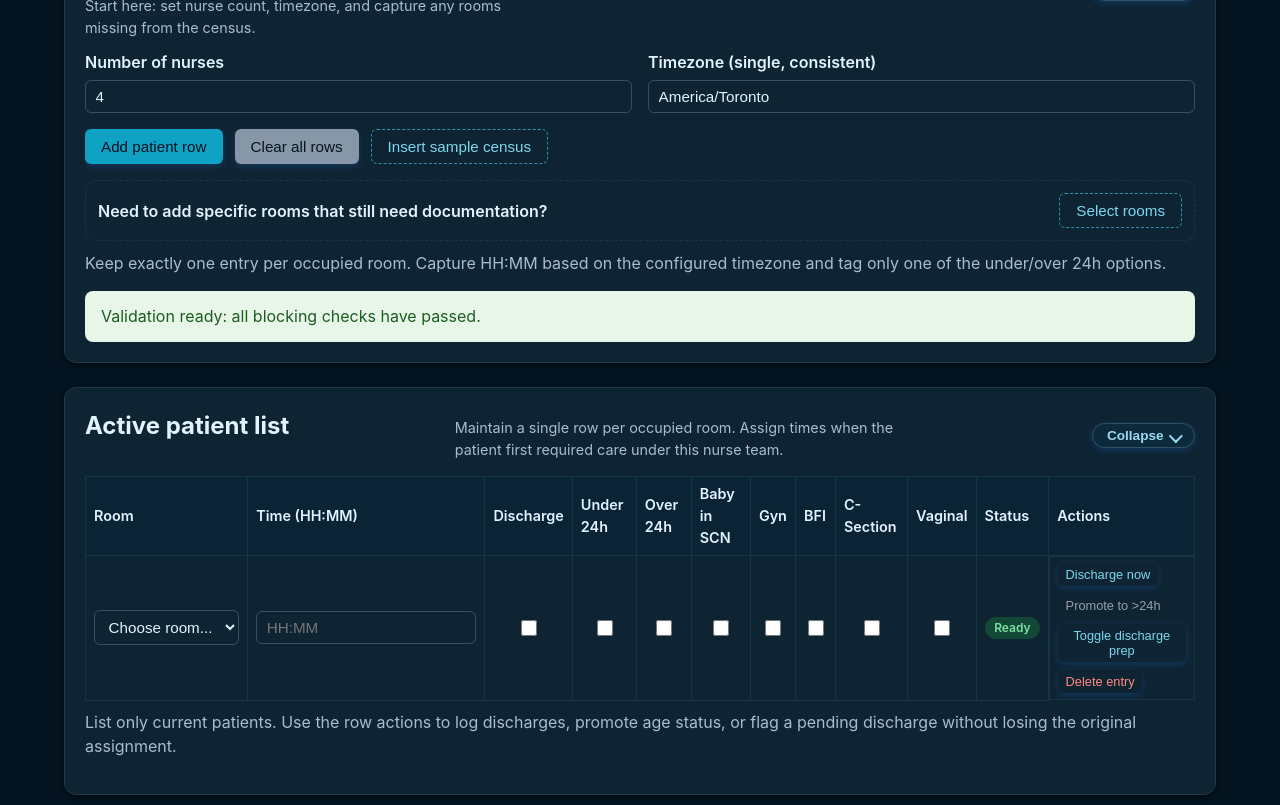
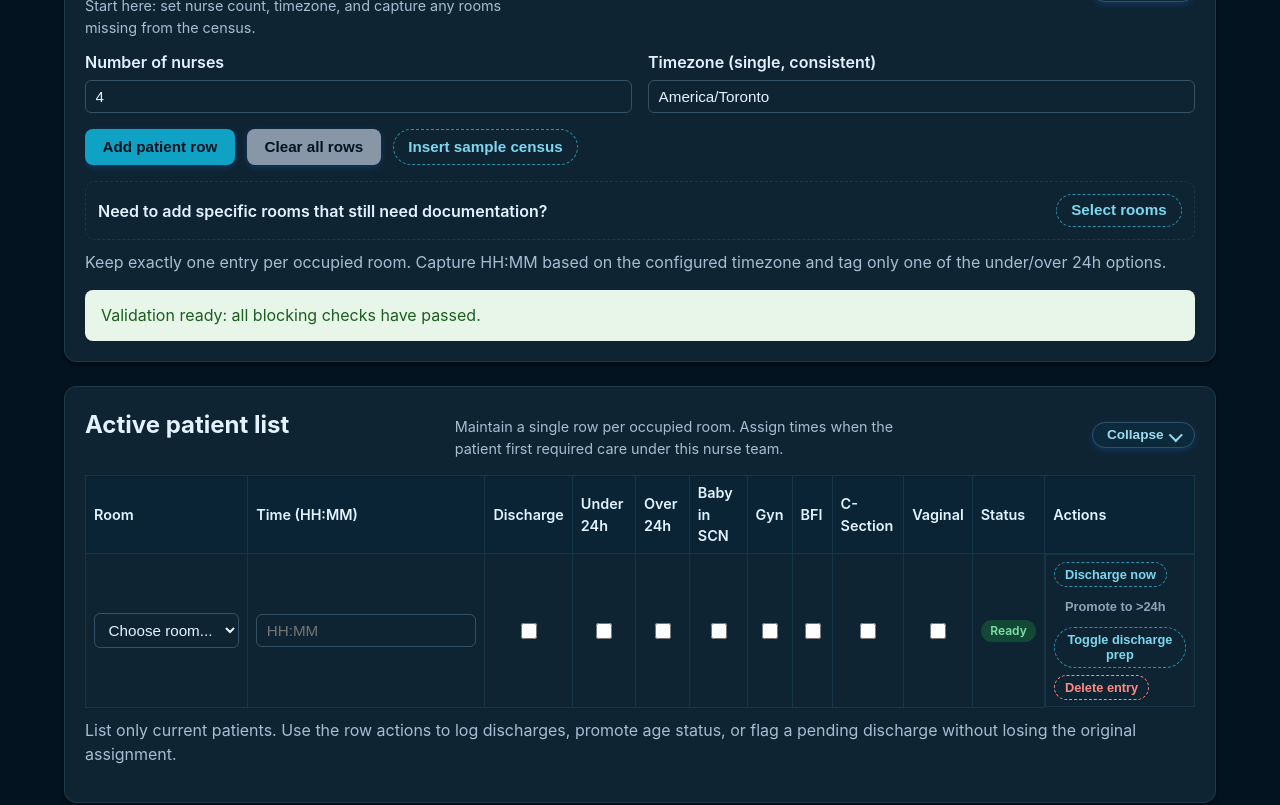
Before and after one commit to woodtho/Charge, a React (Vite) app: page / in a window 1280 px wide. Shown: the part 400-1205 px from the top of the page. Built offline with nearby package versions, Linux system fonts and the light colour scheme.

Commit message:
Standardize button styling and polish room picker interactions

```diff
--- a/src/App.css
+++ b/src/App.css
@@ -479,10 +479,31 @@ select.invalid {
   color: var(--color-text-secondary);
 }
 
+.room-chip:not(.selected) .room-chip-state {
+  color: var(--color-muted);
+}
+
+.room-chip:not(.selected) {
+  color: var(--color-text-primary);
+}
+
 .room-picker-actions {
   display: flex;
   flex-wrap: wrap;
   gap: 0.5rem;
+}
+
+.room-picker-actions button,
+.room-picker-actions .ghost-button {
+  flex: 1 1 200px;
+  justify-content: center;
+  text-align: center;
+}
+
+.room-picker-actions .ghost-button {
+  border: 1px dashed var(--color-subtle-border);
+  background: var(--color-panel-bg);
+  color: var(--color-text-primary);
 }
 
 .room-picker-actions button:disabled {
@@ -508,25 +529,35 @@ select.invalid {
 
 button {
   border: none;
-  border-radius: 6px;
-  padding: 0.5rem 1rem;
+  border-radius: 8px;
+  padding: 0.55rem 1.1rem;
   background: var(--color-button-primary);
   color: var(--color-button-text);
   font-size: 0.95rem;
+  font-weight: 600;
   cursor: pointer;
   box-shadow: 0 2px 6px rgba(26, 115, 232, 0.25);
-  transition: transform 120ms ease, box-shadow 120ms ease;
+  transition: transform 120ms ease, box-shadow 120ms ease, background 0.2s ease;
+  display: inline-flex;
+  align-items: center;
+  justify-content: center;
+  gap: 0.35rem;
+  text-align: center;
+  line-height: 1.2;
 }
 
 button.secondary {
   background: var(--color-button-secondary);
 }
 
-.ghost-button {
+.ghost-button,
+.row-actions .ghost {
   background: transparent;
   color: var(--color-ghost-text);
   border: 1px dashed var(--color-ghost-border);
   box-shadow: none;
+  border-radius: 999px;
+  padding: 0.4rem 0.9rem;
 }
 
 button:disabled {
@@ -538,6 +569,24 @@ button:disabled {
 button:not(:disabled):hover {
   transform: translateY(-1px);
   box-shadow: 0 4px 12px rgba(26, 115, 232, 0.3);
+}
+
+button:focus-visible {
+  outline: 3px solid var(--color-highlight-border);
+  outline-offset: 2px;
+}
+
+.room-picker-submit {
+  background: var(--color-highlight-border);
+  border: 1px solid var(--color-highlight-border);
+  color: #fff;
+  box-shadow: 0 6px 16px var(--color-highlight-glow);
+}
+
+.room-picker-submit:disabled {
+  background: var(--color-subtle-border);
+  border-color: var(--color-subtle-border);
+  color: var(--color-muted);
 }
 
 .help-text {
@@ -660,24 +709,24 @@ button:not(:disabled):hover {
 }
 
 .row-actions .ghost {
-  background: transparent;
-  color: var(--color-ghost-text);
-  border: 1px solid transparent;
-  padding: 0.2rem 0.4rem;
   font-size: 0.8rem;
+  padding: 0.25rem 0.6rem;
+  justify-content: flex-start;
 }
 
-.row-actions .ghost:hover {
-  border-color: currentColor;
+.row-actions .ghost:hover:not(:disabled) {
+  border-color: var(--color-ghost-border);
 }
 
 .row-actions .ghost:disabled {
-  color: #9aa0a6;
+  color: var(--color-muted);
+  border-color: transparent;
   cursor: not-allowed;
 }
 
 .row-actions .ghost.danger {
   color: var(--color-danger);
+  border-color: var(--color-danger);
 }
 
 .row-actions .ghost.active {
--- a/src/App.tsx
+++ b/src/App.tsx
@@ -1085,6 +1085,7 @@ function App() {
                     <div className="room-picker-actions">
                       <button
                         type="button"
+                        className="room-picker-submit"
                         onClick={addRoomsFromPicker}
                         disabled={roomPickerSelection.length === 0}
                       >
```
